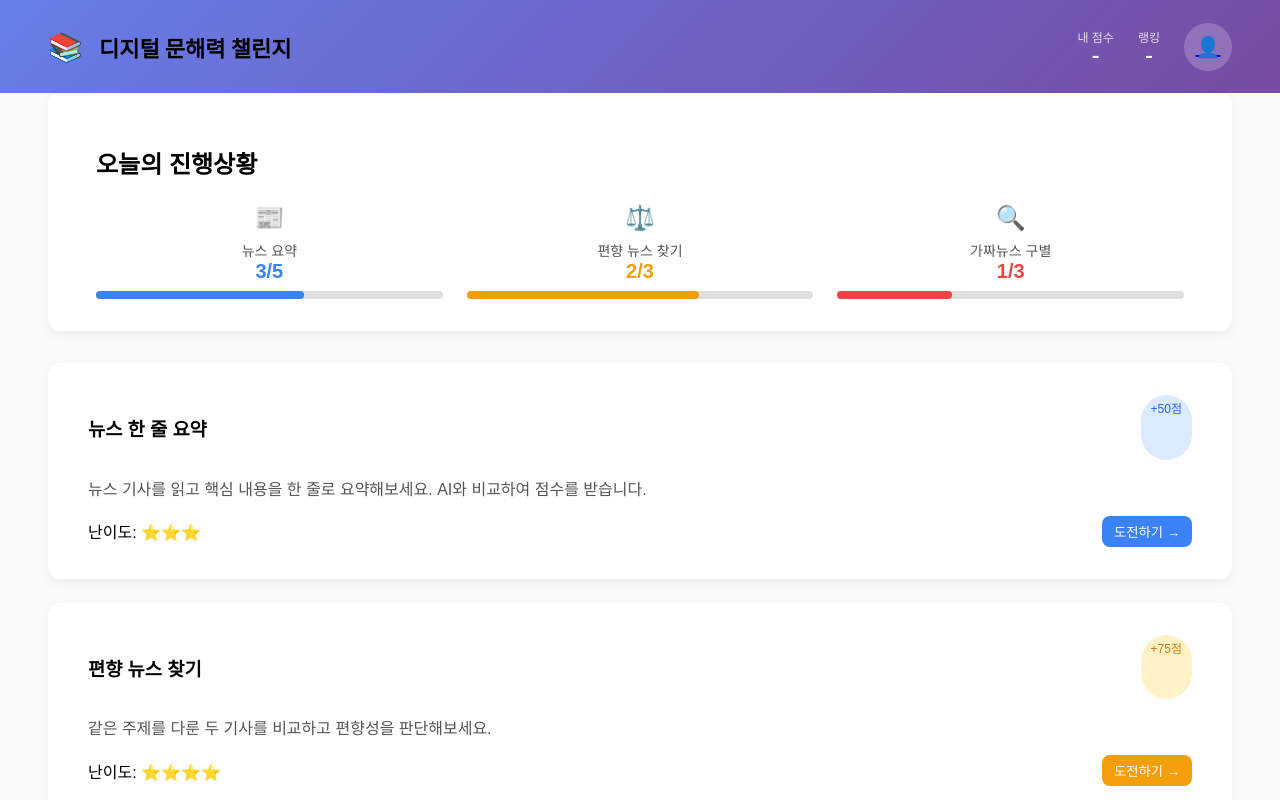
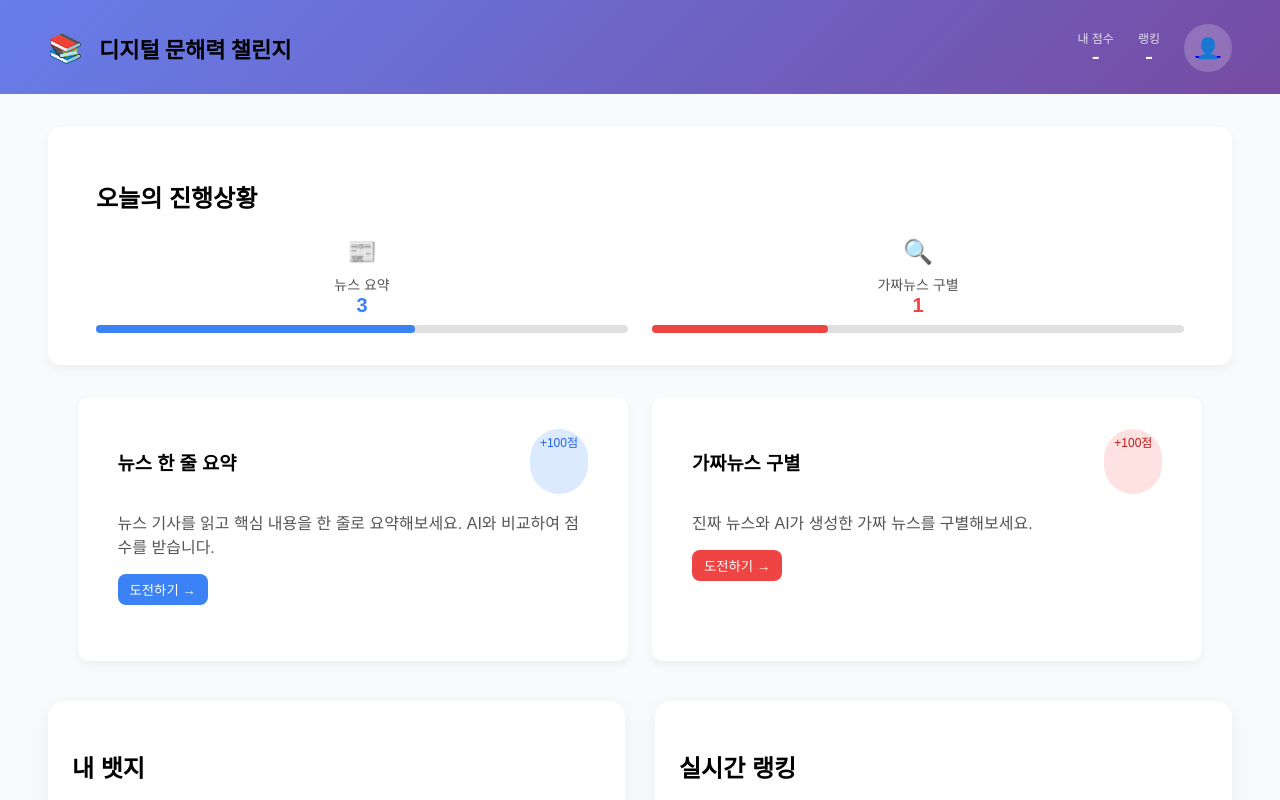
Before and after one commit to yejin0117/Rise_DLSY, a React (Create React App) app: page /#/ in a window 1280 px wide. Shown: the top 800 px of the page. Built offline with nearby package versions, Linux system fonts and the light colour scheme; the HTML template or start-up script is replaced by a standard one.

Commit message:
404, 로딩페이지 추가 및 메인페이지 수정

```diff
--- a/public/index.html
+++ b/public/index.html
@@ -3,6 +3,7 @@
   <head>
     <meta charset="utf-8" />
     <link rel="icon" href="%PUBLIC_URL%/favicon.ico" />
+    <!-- 반응형 디자인을 위한 viewport 설정 -->
     <meta name="viewport" content="width=device-width, initial-scale=1" />
     <meta name="theme-color" content="#000000" />
     <meta
@@ -10,34 +11,61 @@
       content="Web site created using create-react-app"
     />
     <link rel="apple-touch-icon" href="%PUBLIC_URL%/logo192.png" />
-    <!--
-      manifest.json provides metadata used when your web app is installed on a
-      user's mobile device or desktop. See https://developers.google.com/web/fundamentals/web-app-manifest/
-    -->
     <link rel="manifest" href="%PUBLIC_URL%/manifest.json" />
-    <!--
-      Notice the use of %PUBLIC_URL% in the tags above.
-      It will be replaced with the URL of the `public` folder during the build.
-      Only files inside the `public` folder can be referenced from the HTML.
+    <title>디지털 문해력 챌린지</title>
+    <style>
+      /* 반응형 로딩 컨테이너: 화면 전체를 차지하며 모든 기기에서 중앙 정렬 */
+      .loading-container {
+        position: fixed;  /* 화면에 고정 */
+        top: 0;
+        left: 0;
+        width: 100%;     /* 화면 너비 전체 사용 */
+        height: 100%;    /* 화면 높이 전체 사용 */
+        display: flex;   /* flexbox로 내부 요소 정렬 */
+        flex-direction: column;
+        justify-content: center;  /* 세로 중앙 정렬 */
+        align-items: center;      /* 가로 중앙 정렬 */
+        background-color: #f8f9fa;
+        /* 다양한 운영체제의 기본 폰트 지원 */
+        font-family: -apple-system, BlinkMacSystemFont, 'Segoe UI', Roboto, Oxygen, Ubuntu, Cantarell, 'Open Sans', 'Helvetica Neue', sans-serif;
+      }
 
-      Unlike "/favicon.ico" or "favicon.ico", "%PUBLIC_URL%/favicon.ico" will
-      work correctly both with client-side routing and a non-root public URL.
-      Learn how to configure a non-root public URL by running `npm run build`.
-    -->
-    <title>React App</title>
+      /* 반응형 스피너: 적절한 크기로 모든 화면에서 보기 좋게 표시 */
+      .loading-spinner {
+        width: 50px;      /* 고정된 크기지만 화면 크기에 비해 적절한 크기 */
+        height: 50px;
+        border: 4px solid #f3f3f3;
+        border-top: 4px solid #3498db;
+        border-radius: 50%;
+        animation: spin 1s linear infinite;
+        margin-bottom: 20px;
+      }
+
+      /* 반응형 텍스트: 가독성 좋은 크기로 설정 */
+      .loading-text {
+        color: #333;
+        font-size: 1.2rem;  /* rem 단위 사용으로 화면 크기에 따라 상대적 크기 유지 */
+        animation: fade 1.5s ease-in-out infinite;
+      }
+
+      @keyframes spin {
+        0% { transform: rotate(0deg); }
+        100% { transform: rotate(360deg); }
+      }
+
+      @keyframes fade {
+        0%, 100% { opacity: 0.6; }
+        50% { opacity: 1; }
+      }
+    </style>
   </head>
   <body>
     <noscript>You need to enable JavaScript to run this app.</noscript>
-    <div id="root"></div>
-    <!--
-      This HTML file is a template.
-      If you open it directly in the browser, you will see an empty page.
-
-      You can add webfonts, meta tags, or analytics to this file.
-      The build step will place the bundled scripts into the <body> tag.
-
-      To begin the development, run `npm start` or `yarn start`.
-      To create a production bundle, use `npm run build` or `yarn build`.
-    -->
+    <div id="root">
+      <div class="loading-container">
+        <div class="loading-spinner"></div>
+        <div class="loading-text">앱을 로딩중입니다...</div>
+      </div>
+    </div>
   </body>
 </html>
--- a/src/App.js
+++ b/src/App.js
@@ -5,6 +5,7 @@ import Login from './js/Login';
 import SignUp from './js/SignUp';
 import Ranking from './js/Ranking';
 import MyPage from './js/MyPage';
+import NotFound from './pages/NotFound';
 
 function App() {
   const [isLoggedIn, setIsLoggedIn] = useState(false);
@@ -37,6 +38,7 @@ function App() {
         <Route path="/signup" element={<SignUp />} />
         <Route path="/ranking" element={<Ranking />} />
         <Route path="/mypage" element={<MyPage />} />
+        <Route path="*" element={<NotFound />} />
       </Routes>
     </Router>
   );
--- a/src/css/Main.css
+++ b/src/css/Main.css
@@ -29,12 +29,14 @@
 .container {
   max-width: 1200px;
   margin: auto;
-  padding: 0 48px;  /* 24px에서 48px로 증가 */
+  padding: 100px 48px 0;  /* 24px에서 48px로 증가 */
+  border-top: 1px solid transparent;
 }
 
 /* Main */
 .main-content {
-  padding: 40px 0;
+  padding: 40px;
+  padding-top: 100px;
 }
 
 .section-box {
@@ -43,6 +45,7 @@
   padding: 32px 48px;  /* 24px에서 상하 32px, 좌우 48px로 증가 */
   box-shadow: 0 4px 10px rgba(0, 0, 0, 0.05);
   margin-bottom: 32px;
+  margin-top: 32px;
 }
 
 .section-title {
@@ -105,10 +108,10 @@
 .card-grid {
   color:#000000;
   display: grid;
-  grid-template-columns: 1fr;
+  grid-template-columns: repeat(auto-fit, minmax(300px, 1fr));
   gap: 24px;
   margin: 0 auto 40px;
-  max-width: 100%;  /* 전체 너비의 90%로 제한 */
+  max-width: 95%;
   width: 100%;
 }
 
@@ -117,6 +120,7 @@
   border-radius: 12px;
   box-shadow: 0 4px 10px rgba(0, 0, 0, 0.05);
   padding: 32px 40px;  /* 24px에서 상하 32px, 좌우 48px로 증가 */
+  height: 200px;
   cursor: pointer;
   transition: 0.3s;
 }
@@ -141,11 +145,6 @@
 .score-blue {
   background: #dbeafe;
   color: #2563eb;
-}
-
-.score-orange {
-  background: #fef3c7;
-  color: #d97706;
 }
 
 .score-red {
--- a/src/js/Main.js
+++ b/src/js/Main.js
@@ -51,23 +51,13 @@ function Main() {
                 label: '뉴스 요약',
                 progress: 60,
                 current: 3,
-                total: 5,
                 color: 'blue',
-              },
-              {
-                icon: '⚖️',
-                label: '편향 뉴스 찾기',
-                progress: 67,
-                current: 2,
-                total: 3,
-                color: 'orange',
               },
               {
                 icon: '🔍',
                 label: '가짜뉴스 구별',
                 progress: 33,
                 current: 1,
-                total: 3,
                 color: 'red',
               },
             ].map((item, i) => (
@@ -75,7 +65,7 @@ function Main() {
                 <div className="progress-icon">{item.icon}</div>
                 <div className="progress-label">{item.label}</div>
                 <div className={`progress-value text-${item.color}`}>
-                  {item.current}/{item.total}
+                  {item.current}
                 </div>
                 <div className="progress-bar-bg">
                   <div
@@ -94,26 +84,16 @@ function Main() {
             {
               title: '뉴스 한 줄 요약',
               desc: '뉴스 기사를 읽고 핵심 내용을 한 줄로 요약해보세요. AI와 비교하여 점수를 받습니다.',
-              score: '+50점',
-              difficulty: '⭐⭐⭐',
+              score: '+100점',
               color: 'blue',
               onClick: () =>
                 openModal('뉴스 한 줄 요약 챌린지', '요약 과제가 시작됩니다.'),
             },
-            {
-              title: '편향 뉴스 찾기',
-              desc: '같은 주제를 다룬 두 기사를 비교하고 편향성을 판단해보세요.',
-              score: '+75점',
-              difficulty: '⭐⭐⭐⭐',
-              color: 'orange',
-              onClick: () =>
-                openModal('편향 뉴스 찾기 챌린지', '편향 뉴스 과제가 시작됩니다.'),
-            },
+
             {
               title: '가짜뉴스 구별',
               desc: '진짜 뉴스와 AI가 생성한 가짜 뉴스를 구별해보세요.',
               score: '+100점',
-              difficulty: '⭐⭐⭐⭐⭐',
               color: 'red',
               onClick: () =>
                 openModal('가짜뉴스 구별 챌린지', '판별 과제가 시작됩니다.'),
@@ -126,7 +106,6 @@ function Main() {
               </div>
               <p className="card-desc">{card.desc}</p>
               <div className="card-footer">
-                <span className="difficulty">난이도: {card.difficulty}</span>
                 <button className={`challenge-btn btn-${card.color}`}>도전하기 →</button>
               </div>
             </div>
--- /dev/null
+++ b/src/pages/NotFound.js
@@ -0,0 +1,46 @@
+import React from 'react';
+import { Link } from 'react-router-dom';
+
+const NotFound = () => {
+  return (
+    <div style={{
+      display: 'flex',
+      flexDirection: 'column',
+      alignItems: 'center',
+      justifyContent: 'center',
+      height: '100vh',
+      textAlign: 'center'
+    }}>
+      <h1 style={{
+        fontSize: '8rem',
+        margin: '0',
+        color: '#333'
+      }}>404</h1>
+      <h2 style={{
+        fontSize: '2rem',
+        margin: '20px 0',
+        color: '#666'
+      }}>페이지를 찾을 수 없습니다</h2>
+      <p style={{
+        fontSize: '1.2rem',
+        color: '#888',
+        marginBottom: '30px'
+      }}>
+        요청하신 페이지가 존재하지 않거나 이동되었을 수 있습니다.
+      </p>
+      <Link to="/" style={{
+        textDecoration: 'none',
+        backgroundColor: '#007bff',
+        color: 'white',
+        padding: '12px 24px',
+        borderRadius: '5px',
+        fontSize: '1.1rem',
+        transition: 'background-color 0.3s'
+      }}>
+        홈으로 돌아가기
+      </Link>
+    </div>
+  );
+};
+
+export default NotFound;
```
